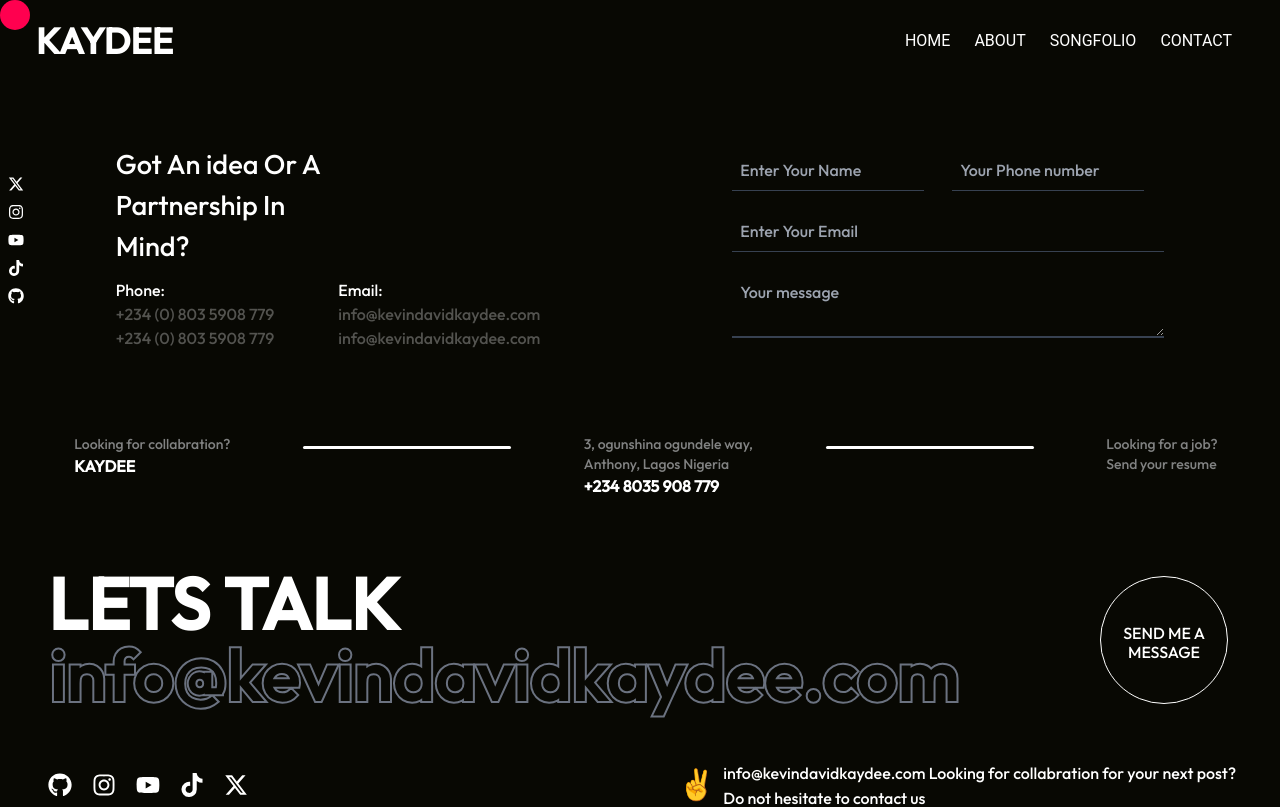
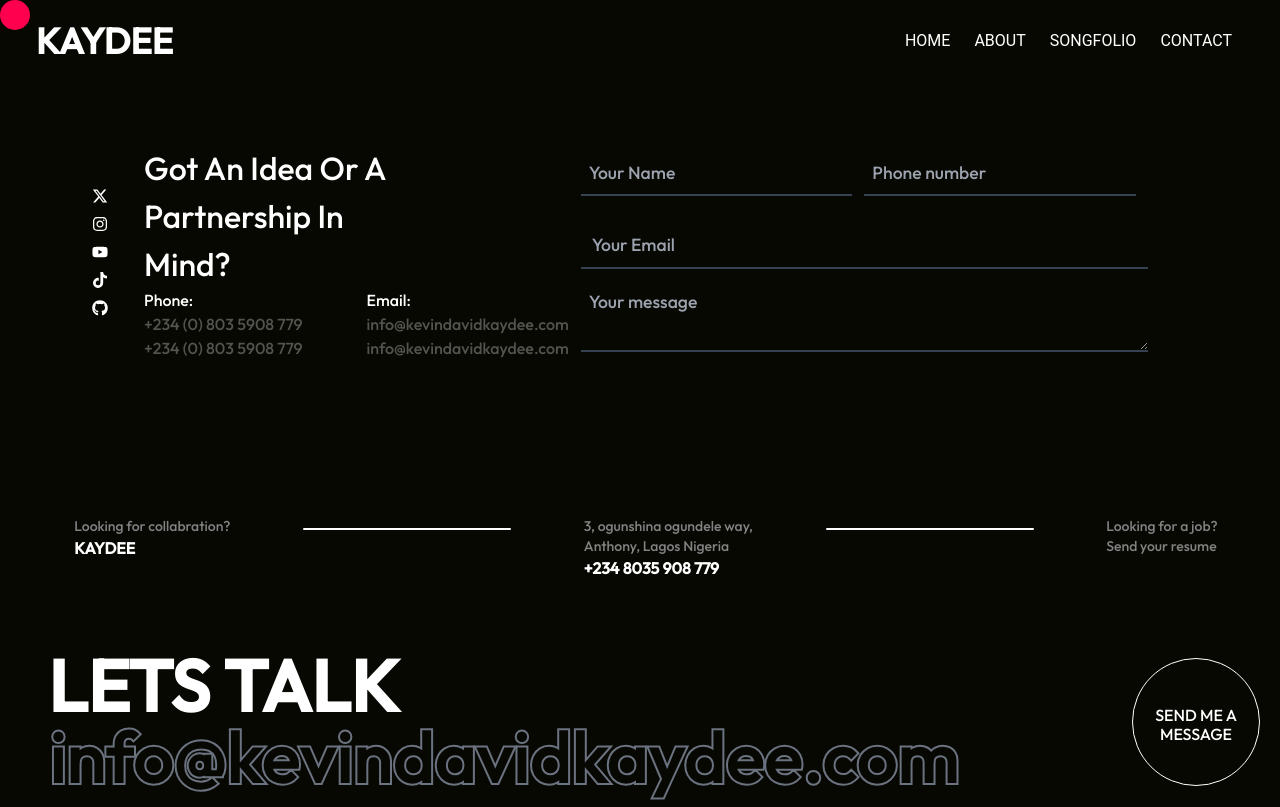
Before and after one commit to Simplevhick/Kevindavid, a Next.js app: page /contact in a window 1280 px wide. Shown: the top 807 px of the page. Built offline with nearby package versions, Linux system fonts and the light colour scheme.

Commit message:
changed the styling for the contact page and footer

```diff
--- a/app/contact/page.js
+++ b/app/contact/page.js
@@ -1,21 +1,67 @@
 import Link from "next/link";
 import { FaGithub } from "react-icons/fa";
-import { FaTiktok } from 'react-icons/fa';
+import { FaTiktok } from "react-icons/fa";
 import { FaInstagram } from "react-icons/fa6";
 import { FaXTwitter } from "react-icons/fa6";
-import { FaYoutube } from 'react-icons/fa';
-
+import { FaYoutube } from "react-icons/fa";
 
 const Contact = () => {
   return (
+    <div className="text-white relative">
+      <div className="m-[1rem] mt-[5rem] lg:flex lg:m-[9rem] md:flex md:m-[8rem]">
+        <div className="lg:flex-1 md:flex-1">
+          <div className="text-[2rem] w-[17rem] lg:text-[2rem] lg:w-[17rem] md:text-[1.8rem] md:w-[15rem]">
+            <p className="outfit">Got An Idea Or A Partnership In Mind?</p>
+          </div>
+          <div className=" gap-16 lg:flex lg:gap-16 md:gap-7">
             <div className="">
               <div className="">
-        <div className="relative text-white mt-[5rem] p-4 lg:m-10 lg:mt-[7rem] lg:flex lg:justify-center lg:gap-[12rem] md:p-[2rem] md:flex md:justify-center md:items-center md:gap-[4rem]">
-          <div className="">
-            <div className="text-[1.7rem] w-[12rem] lg:text-[1.7rem] lg:w-[13rem] md:text-[1.7rem] md:w-[13rem]">
-              <p className="outfit">Got An idea Or A Partnership In Mind?</p>
+                <p className="outfit">Phone:</p>
               </div>
-            <div className="text-white flex flex-col items-center gap-[1rem] absolute top-[10rem] left-[23rem] lg:flex lg:text-white lg:flex-col lg:items-center lg:gap-3 lg:absolute lg:top-16 lg:left-[-2rem] md:text-white md:flex md:flex-col md:items-center md:gap-3 md:absolute md:top-[4.5rem] md:left-[0.234rem]">
+              <div className="opacity-30 whitespace-nowrap">
+                <p className="outfit">+234 (0) 803 5908 779</p>
+                <p className="outfit">+234 (0) 803 5908 779</p>
+              </div>
+            </div>
+
+            <div>
+              <div>
+                <p className="outfit">Email:</p>
+              </div>
+              <div className="opacity-30">
+                <p className="outfit">info@kevindavidkaydee.com</p>
+                <p className="outfit">info@kevindavidkaydee.com</p>
+              </div>
+            </div>
+          </div>
+        </div>
+        <div>
+          <div className=" lg:flex md:flex">
+            <input
+              type="text"
+              placeholder="Your Name"
+              className="outfit w-full border-r-none border-l-none border-t-none border-r-none  border-b-2 border-b-gray-700 bg-transparent outline-none text-[1rem] ml-0 p-1 mt-2 lg:text-[1.1rem] lg:ml-3 lg:p-2 md:text-[1.1rem] md:ml-2"
+            />
+            <input
+              type="text"
+              placeholder="Phone number"
+              className="outfit w-full border-r-none border-l-none border-t-none border-r-none  border-b-2 border-b-gray-700 bg-transparent outline-none text-[1rem] ml-0 p-1 mt-2 lg:text-[1.1rem] lg:ml-3 lg:p-2 md:text-[1.1rem] md:ml-2"
+            />
+          </div>
+          <div className="mt-3">
+            <input
+              type="text"
+              placeholder=" Your Email"
+              className="outfit w-full border-r-none border-l-none border-t-none border-r-none  border-b-2 border-b-gray-700 bg-transparent outline-none text-[1rem] ml-0 p-1  lg:text-[1.1rem] lg:ml-3 lg:p-2 lg:mt-4 md:text-[1.1rem] md:ml-1 md:mt-4"
+            />
+            <textarea
+              id=""
+              placeholder="Your message"
+              className="outfit w-full border-r-none border-l-none border-t-none border-r-none  border-b-2 border-b-gray-700 bg-transparent outline-none text-[1rem] ml-0 p-1 mt-2 lg:text-[1.1rem] lg:ml-3 lg:p-2 lg:mt-3 md:text-[1.1rem] md:ml-1 md:mt-3 md:p-2"
+            />
+          </div>
+        </div>
+        <div className="absolute top-[20%] left-[90%]  gap-3 p-3 flex flex-col lg:top-8 lg:left-20 lg:gap-3 lg:p-3 lg:flex lg:flex-col md:top-8 md:left-10 md:gap-3 md:p-3 md:flex md:flex-col">
           <a href="https://x.com/kevindavidkdee">
             <FaXTwitter />
           </a>
@@ -24,14 +70,14 @@ const Contact = () => {
             target="_blank"
             rel="noopener noreferrer"
           >
-                <FaInstagram  />
+            <FaInstagram />
           </Link>
           <Link
             href="https://www.youtube.com/channel/UCugP9o0GFBvoSg3xj0VJXqw"
             target="_blank"
             rel="noopener noreferrer"
           >
-                <FaYoutube  />
+            <FaYoutube />
           </Link>
           <Link
             href="https://www.youtube.com/channel/UCugP9o0GFBvoSg3xj0VJXqw"
@@ -44,167 +90,6 @@ const Contact = () => {
             <FaGithub />
           </a>
         </div>
-            <div className="lg:flex lg:items-end lg:justify-end lg:gap-16 md:flex md:items-end md:justify-end md:gap-16">
-              <div className="">
-                <div className="mt-3 lg:mt-3">
-                  <p className="outfit">Phone:</p>
-                </div>
-                <div className="opacity-30 whitespace-nowrap">
-                  <p className="outfit">+234 (0) 803 5908 779</p>
-                  <p className="outfit">+234 (0) 803 5908 779</p>
-                </div>
-              </div>
-              <div>
-                <div>
-                  <div>
-                    <p className="outfit">Email:</p>
-                  </div>
-                  <div className="opacity-30">
-                    <p className="outfit">info@kevindavidkaydee.com</p>
-                    <p className="outfit">info@kevindavidkaydee.com</p>
-                  </div>
-                </div>
-              </div>
-            </div>
-          </div>
-
-          <div className="">
-            <div className="flex flex-col lg:flex md:flex">
-              <div className="">
-                <div className=" lg:flex lg:gap-7 md:flex md:gap-7">
-                  <div className="mt-5 lg:mt-0 md:mt-0">
-                    <input
-                      type="text"
-                      placeholder="Enter Your Name"
-                      className="outfit w-[22rem] border-r-none border-l-none border-t-none border-r-none border-b-[1.5px] border-b-gray-700 p-2 bg-transparent outline-none lg:outfit lg:border-r-none lg:border-l-none lg:border-t-none lg:border-r-none lg:border-b-[1.5px] lg:border-b-gray-700 lg:p-2 lg:bg-transparent lg:outline-none md:outfit md:border-r-none md:border-l-none md:border-t-none md:border-r-none md:border-b-[1.5px] md:border-b-gray-700 md:p-2 md:w-[12rem] md:bg-transparent md:outline-none"
-                    />
-                  </div>
-                  <div className="mt-5 lg:mt-0 md:mt-0">
-                    <input
-                      type="text"
-                      placeholder="Your Phone number"
-                      className="outfit w-[22rem] border-r-none border-l-none border-t-none border-r-none border-b-[1.5px] border-b-gray-700 p-2 bg-transparent outline-none lg:outfit lg:border-r-none lg:border-l-none lg:border-t-none lg:border-r-none lg:border-b-[1.5px] lg:border-b-gray-700 lg:p-2 lg:bg-transparent lg:outline-none md:outfit md:border-r-none md:border-l-none md:border-t-none md:border-r-none md:border-b-[1.5px] md:border-b-gray-700 md:p-2 md:w-[12rem] md:bg-transparent md:outline-none"
-                    />
-                  </div>
-                </div>
-                <div className="mt-5 lg:mt-0 md:mt-0">
-                  <div>
-                    <input
-                      type="text"
-                      placeholder="Enter Your Email"
-                      className="outfit w-[22rem] border-r-none border-l-none border-t-none border-r-none border-b-[1.5px] border-b-gray-700 p-2 bg-transparent outline-none lg:outfit lg:mt-5 lg:border-r-none lg:border-l-none lg:border-t-none lg:border-r-none lg:border-b-[1.5px] lg:border-b-gray-700 lg:p-2 lg:w-[27rem] lg:bg-transparent lg:outline-none md:outfit md:border-r-none md:border-l-none md:border-t-none md:border-r-none md:border-b-[1.5px] md:border-b-gray-700 md:p-2 md:w-[12rem] md:bg-transparent md:outline-none"
-                    />
-                  </div>
-                  <div>
-                    <textarea
-                      id=""
-                      className="outfit border-r-none border-l-none border-t-none border-r-none border-b-2 border-b-gray-700 p-2 bg-transparent w-[22rem] mt-5 outline-none lg:outfit lg:border-r-none lg:border-l-none lg:border-t-none lg:border-r-none lg:border-b-2 lg:border-b-gray-700 lg:p-2 lg:bg-transparent lg:w-[27rem] lg:mt-5 lg:outline-none md:outfit md:border-r-none md:border-l-none md:border-t-none md:border-r-none md:border-b-2 md:border-b-gray-700 md:p-2 md:bg-transparent md:w-[27rem] md:mt-5 md:outline-none"
-                      placeholder="Your message"
-                    />
-                  </div>
-                </div>
-              </div>
-            </div>
-          </div>
-        </div>
-
-        {/* <div
-          className="ml-auto mr-auto mt-[1rem] text-white max-w-[1240px] lg:mr-auto lg:ml-auto lg:mt-[-6rem] md:mr-auto md:ml-auto md:mt-[18rem]"
-          id="footer"
-        >
-          <div className="">
-            <div className="ml-3 lg:flex lg:justify-around lg:ml-3 md:flex md:justify-around md:ml-3">
-              <div className="p-3 lg:p-3 md:p-3">
-                <div>
-                  <p className="text-gray-200 outfit opacity-55 text-md lg:text-gray-200 lg:opacity-55 lg:text-sm md:text-gray-200 md:opacity-55 md:text-sm">
-                    Looking for collabration?
-                  </p>
-                </div>
-                <h3 className="text-[1rem] outfit font-bold">KAYDEE</h3>
-              </div>
-              <div className="hidden lg:w-[13rem] lg:block lg:h-[0.15rem] lg:bg-white lg:rounded lg:mt-[1.5rem] md:w-[9rem] md:block md:h-[0.15rem] md:bg-white md:rounded md:mt-[1.5rem]" />
-
-              <div className="p-3 lg:p-3 md:p-3">
-                <div className="">
-                  <p className="text-gray-200 outfit opacity-55 text-md lg:text-gray-200 lg:opacity-55 lg:text-sm md:text-gray-200 md:opacity-55 md:text-sm">
-                    3, ogunshina ogundele way,
-                  </p>
-                  <p className="text-gray-200 outfit opacity-55 text-md lg:text-gray-200 lg:opacity-55 lg:text-sm md:text-gray-200 md:opacity-55 md:text-sm">
-                    Anthony, Lagos Nigeria
-                  </p>
-                </div>
-                <h3 className="text-[1rem] font-bold outfit">
-                  +234 9023 2032 54
-                </h3>
-              </div>
-              <div className="hidden lg:w-[13rem] lg:block lg:h-[0.15rem] lg:bg-white lg:rounded lg:mt-[1.5rem] md:w-[9rem] md:block md:h-[0.15rem] md:bg-white md:rounded md:mt-[1.5rem]" />
-
-              <div className="p-3 lg:p-3 md:p-3">
-                <div>
-                  <p className="text-gray-200 outfit opacity-55 text-md lg:text-gray-200 lg:opacity-55 lg:text-sm md:text-gray-200 md:opacity-55 md:text-sm">
-                    Looking for a job?
-                  </p>
-                  <p className="text-gray-200 outfit opacity-55 text-md lg:text-gray-200 lg:opacity-55 lg:text-sm md:text-gray-200 md:opacity-55 md:text-sm">
-                    Send your resume
-                  </p>
-                </div>
-                <h3 className="text-[1rem] outfit font-bold">
-                  info@kevindavidkaydee.com
-                </h3>
-              </div>
-            </div>
-          </div>
-
-          <div className="max-w-[1240px] flex flex-col-reverse items-center justify-center mt-[12%] ml-[1em] lg:max-w-[1240px] lg:flex lg:flex-row lg:items-center lg:p-8 lg:mt-[4%] lg:ml-[1em] md:max-w-[1240px] md:flex md:flex-row md:items-center md:m-3 md:mt-[12%] md:ml-[0.5rem]">
-            <div className="p-2 lg:p-2 md:p-[0.5rem] lg:flex-1 md:flex-1">
-              <Link href="">
-                <h3 className="ml-12 text-[2.5rem] outfit font-semibold lg:ml-1 lg:text-7xl lg:font-semibold md:text-5xl md:ml-1 md:font-semibold">
-                  LETS TALK
-                </h3>
-              </Link>
-              <h3 className="text-[2rem] text-gray-700 outfit p-[0.5px] font-bold text-cs lg:text-7xl lg:text-gray-700 lg:ml-1 lg:font-bold lg:text-cs md:text-5xl md:ml-1 md:text-gray-700 md:font-bold md:text-cs">
-                KAYDEE@HUB.COM
-              </h3>
-            </div>
-
-            <Link href="" mailto="">
-              <div className="w-[10rem] flex justify-center items-center h-[10rem] bg-black-500 rounded-[50%] border border-white lg:w-[9rem] lg:flex lg:justify-center lg:items-center lg:h-[9rem] lg:bg-black-500 lg:rounded-[50%] lg:border lg:border-white md:w-[11rem] md:flex md:justify-center md:items-center md:h-[11rem] md:bg-black-500 md:rounded-[50%] md:border md:border-white">
-                <p className="text-sm w-20 outfit lg:text-sm lg:w-20 md:text-md md:w-20 font-normal">
-                  SEND ME A MESSAGE
-                </p>
-              </div>
-            </Link>
-          </div>
-
-          <div className="m-4 justify-around items-center lg:flex lg:m-4 lg:justify-around lg:items-center md:flex md:m-4 md:justify-around md:items-center">
-            <div className="flex justify-evenly lg:flex lg:gap-5 md:flex md:gap-5">
-              <Link href="https://github.com">
-                <FaGithub className="text-2xl" />
-              </Link>
-              <Link href="https://instagram.com">
-                <FaInstagram className="text-2xl" />
-              </Link>
-              <Link href="https://twitter.com">
-                <FaXTwitter className="text-2xl" />
-              </Link>
-            </div>
-
-            <div className="">
-              <div className="flex items-center">
-                <p className="text-3xl">✌️</p>
-                <div className="p-2">
-                  <span className="outfit">
-                    info@liquid.com Looking for collabration for your next post?
-                  </span>
-                  <p className="outfit">Do not hesitate to contact us</p>
-                </div>
-              </div>
-              <div className="">
-
-              </div>
-            </div>
-          </div>
-        </div> */}
       </div>
     </div>
   );
@@ -212,28 +97,103 @@ const Contact = () => {
 
 export default Contact;
 
-{
-  /* <div className="mt-5 lg:mt-5 md:mt-5">
-              <input
-                type="email"
-                placeholder="Enter Your Email"
-                className="outfit w-[22rem] border-r-none border-l-none border-t-none border-r-none border-b-[1.5px] border-b-gray-700 p-2 bg-transparent outline-none lg:outfit lg:border-r-none  lg:border-l-none lg:border-t-none lg:border-r-none lg:border-b-2 lg:border-b-gray-700 lg:p-2 lg:bg-transparent lg:outline-none md:outfit md:border-r-none md:border-l-none md:border-t-none md:border-r-none md:border-b-2 md:border-b-gray-700 md:p-2 md:bg-transparent md:outline-none"
-              />
-            </div> */
-}
-{
-  /* <div>
-              <textarea
-                id=""
-                className="outfit border-r-none border-l-none border-t-none border-r-none border-b-2 border-b-gray-700 p-2 bg-transparent w-[22rem] mt-5 outline-none lg:outfit lg:border-r-none lg:border-l-none lg:border-t-none lg:border-r-none lg:border-b-2 lg:border-b-gray-700 lg:p-2 lg:bg-transparent lg:w-[27rem] lg:mt-5 lg:outline-none md:outfit md:border-r-none md:border-l-none md:border-t-none md:border-r-none md:border-b-2 md:border-b-gray-700 md:p-2 md:bg-transparent md:w-[27rem] md:mt-5 md:outline-none"
-                placeholder="Your message"
-              />
-            </div> */
-}
-{
-  /* <div className=" mt-5 lg:flex lg:justify-end lg:mt-5 md:flex md:justify-end md:mt-5">
-              <button className="bg-gradient-to-t  from-red-500 to-purple-700 text-sm  py-1 px-8 outfit rounded-[2rem]">
-                Submit
-              </button>
-            </div> */
-}
+// <div className="relative text-white mt-[5rem] p-4 lg:m-10 lg:mt-[7rem] lg:flex lg:justify-center lg:flex-wrap lg:gap-[12rem] md:p-[2rem] md:flex md:flex-wrap md:justify-center md:items-center md:gap-[4rem] ">
+//           <div className="">
+//             <div className="text-[1.7rem] w-[12rem] lg:text-[1.7rem] lg:w-[13rem] md:text-[1.7rem] md:w-[13rem]">
+//               <p className="outfit">Got An idea Or A Partnership In Mind?</p>
+//             </div>
+//             <div className="">
+//               <div className="text-white flex flex-col items-center gap-[1rem] absolute top-[10rem] lg:flex lg:text-white lg:flex-col lg:flex-wrap lg:items-center lg:gap-3 lg:absolute lg:top-[4rem] lg:left-[-2rem] md:text-white md:flex md:flex-col md:items-center md:gap-3 md:absolute md:top-[4.5rem] md:left-[0.234rem]">
+//                 {/* <div className="text-white flex flex-col items-center gap-[1rem] absolute top-[10rem] left-[22rem] lg:flex lg:text-white lg:flex-col lg:flex-wrap lg:items-center lg:gap-3 lg:absolute lg:top-[4rem] lg:left-[-2rem] md:text-white md:flex md:flex-col md:items-center md:gap-3 md:absolute md:top-[4.5rem] md:left-[0.234rem]"> */}
+//                 <a href="https://x.com/kevindavidkdee">
+//                   <FaXTwitter />
+//                 </a>
+//                 <Link
+//                   href="https://instagram.com/kevindavidkaydee/"
+//                   target="_blank"
+//                   rel="noopener noreferrer"
+//                 >
+//                   <FaInstagram />
+//                 </Link>
+//                 <Link
+//                   href="https://www.youtube.com/channel/UCugP9o0GFBvoSg3xj0VJXqw"
+//                   target="_blank"
+//                   rel="noopener noreferrer"
+//                 >
+//                   <FaYoutube />
+//                 </Link>
+//                 <Link
+//                   href="https://www.youtube.com/channel/UCugP9o0GFBvoSg3xj0VJXqw"
+//                   target="_blank"
+//                   rel="noopener noreferrer"
+//                 >
+//                   <FaTiktok />
+//                 </Link>
+//                 <a href="https://github.com/Simplevhick/Kevindavid">
+//                   <FaGithub />
+//                 </a>
+//               </div>
+//               <div className="lg:flex lg:items-end lg:justify-end lg:gap-16 md:flex md:items-end md:justify-end md:gap-16">
+//                 <div className="">
+//                   <div className="mt-3 lg:mt-3">
+//                     <p className="outfit">Phone:</p>
+//                   </div>
+//                   <div className="opacity-30 whitespace-nowrap">
+//                     <p className="outfit">+234 (0) 803 5908 779</p>
+//                     <p className="outfit">+234 (0) 803 5908 779</p>
+//                   </div>
+//                 </div>
+//                 <div>
+//                   <div>
+//                     <div>
+//                       <p className="outfit">Email:</p>
+//                     </div>
+//                     <div className="opacity-30">
+//                       <p className="outfit">info@kevindavidkaydee.com</p>
+//                       <p className="outfit">info@kevindavidkaydee.com</p>
+//                     </div>
+//                   </div>
+//                 </div>
+//               </div>
+//             </div>
+//           </div>
+
+//           <div className="">
+//             <div className="flex flex-col lg:flex md:flex">
+//               <div className="">
+//                 <div className=" lg:flex lg:gap-7 md:flex md:gap-7">
+//                   <div className="mt-5 lg:mt-0 md:mt-0">
+//                     <input
+//                       type="text"
+//                       placeholder="Enter Your Name"
+//                       className="outfit w-[22rem] border-r-none border-l-none border-t-none border-r-none border-b-[1.5px] border-b-gray-700 p-2 bg-transparent outline-none lg:outfit lg:border-r-none lg:border-l-none lg:border-t-none lg:border-r-none lg:border-b-[1.5px] lg:border-b-gray-700 lg:p-2 lg:bg-transparent lg:outline-none md:outfit md:border-r-none md:border-l-none md:border-t-none md:border-r-none md:border-b-[1.5px] md:border-b-gray-700 md:p-2 md:w-[12rem] md:bg-transparent md:outline-none"
+//                     />
+//                   </div>
+//                   <div className="mt-5 lg:mt-0 md:mt-0">
+//                     <input
+//                       type="text"
+//                       placeholder="Your Phone number"
+//                       className="outfit w-[22rem] border-r-none border-l-none border-t-none border-r-none border-b-[1.5px] border-b-gray-700 p-2 bg-transparent outline-none lg:outfit lg:border-r-none lg:border-l-none lg:border-t-none lg:border-r-none lg:border-b-[1.5px] lg:border-b-gray-700 lg:p-2 lg:bg-transparent lg:outline-none md:outfit md:border-r-none md:border-l-none md:border-t-none md:border-r-none md:border-b-[1.5px] md:border-b-gray-700 md:p-2 md:w-[12rem] md:bg-transparent md:outline-none"
+//                     />
+//                   </div>
+//                 </div>
+//                 <div className="mt-5 lg:mt-0 md:mt-0">
+//                   <div>
+//                     <input
+//                       type="text"
+//                       placeholder="Enter Your Email"
+//                       className="outfit w-[22rem] border-r-none border-l-none border-t-none border-r-none border-b-[1.5px] border-b-gray-700 p-2 bg-transparent outline-none lg:outfit lg:mt-5 lg:border-r-none lg:border-l-none lg:border-t-none lg:border-r-none lg:border-b-[1.5px] lg:border-b-gray-700 lg:p-2 lg:w-[27rem] lg:bg-transparent lg:outline-none md:outfit md:border-r-none md:border-l-none md:border-t-none md:border-r-none md:border-b-[1.5px] md:border-b-gray-700 md:p-2 md:w-[12rem] md:bg-transparent md:outline-none"
+//                     />
+//                   </div>
+//                   <div>
+//                     <textarea
+//                       id=""
+//                       className="outfit border-r-none border-l-none border-t-none border-r-none border-b-2 border-b-gray-700 p-2 bg-transparent w-[22rem] mt-5 outline-none lg:outfit lg:border-r-none lg:border-l-none lg:border-t-none lg:border-r-none lg:border-b-2 lg:border-b-gray-700 lg:p-2 lg:bg-transparent lg:w-[27rem] lg:mt-5 lg:outline-none md:outfit md:border-r-none md:border-l-none md:border-t-none md:border-r-none md:border-b-2 md:border-b-gray-700 md:p-2 md:bg-transparent md:w-[27rem] md:mt-5 md:outline-none"
+//                       placeholder="Your message"
+//                     />
+//                   </div>
+//                 </div>
+//               </div>
+//             </div>
+//           </div>
+//         </div>
--- a/components/Footer.jsx
+++ b/components/Footer.jsx
@@ -11,7 +11,7 @@ const Footer = () => {
   const currentYear = new Date().getFullYear();
 
   return (
-    <div className="mb-7 lg:mb-10 md:mb-9 xl:mb-12 2xl:mb-14">
+    <div className="mb-7 lg:mb-10 md:mb-9">
       <div
         className="ml-auto mr-auto text-white max-w-[1240px] lg:mr-auto lg:ml-auto md:mr-auto md:ml-auto"
         id="footer"
@@ -57,7 +57,8 @@ const Footer = () => {
           </div>
         </div>
 
-        <div className="max-w-[1240px] flex flex-col-reverse mt-[12%] ml-[1em] lg:max-w-[1240px] lg:flex lg:flex-row lg:items-center lg:m-8 lg:mt-[4%] lg:ml-[1em] md:max-w-[1240px] md:flex md:flex-row md:items-center md:m-3 md:mt-[8%] md:ml-[0.5rem]">
+        <div className="max-w-[1240px] flex flex-col-reverse mt-[12%] ml-[1em] lg:max-w-[1240px] lg:flex lg:flex-row lg:items-center lg:m-auto lg:flex-wrap lg:mt-[4%] lg:ml-[1em] md:flex md:flex-row md:items-center md:m-3 md:mt-[8%] md:ml-[0.5rem]">
+        {/* <div className="max-w-[1240px] flex flex-col-reverse mt-[12%] ml-[1em] lg:max-w-[1240px] lg:flex lg:flex-row lg:items-center lg:m-8 lg:mt-[4%] lg:ml-[1em] md:max-w-[1240px] md:flex md:flex-row md:items-center md:m-3 md:mt-[8%] md:ml-[0.5rem]"> */}
           <div className="p-2 lg:p-2 md:p-[0.5rem] lg:flex-1 md:flex-1">
             <Link href="mailto:info@kevindavidkaydee.com">
               <h3 className="ml-2s text-[2.5rem] outfit font-semibold lg:ml-1 lg:text-7xl lg:font-semibold md:text-5xl md:ml-1 md:font-semibold">
@@ -81,7 +82,7 @@ const Footer = () => {
           </Link>
         </div>
 
-        <div className="m-4 justify-around items-center lg:flex lg:m-4 lg:justify-between lg:items-center md:flex md:m-4 md:justify-between md:items-center">
+        <div className="m-4 justify-around items-center lg:flex lg:m-4 lg:flex-wrap lg:justify-between lg:items-center md:flex md:flex-wrap md:m-4 md:justify-between md:items-center">
           <div className="flex justify-start ml-3 gap-3 lg:flex lg:gap-5 md:flex md:gap-5">
             <Link href="https://github.com/Simplevhick/Kevindavid" target="_blank" rel="noopener noreferrer">
               <FaGithub className="text-2xl" />
@@ -101,7 +102,7 @@ const Footer = () => {
           </div>
 
           <div className="">
-            <div className="flex items-center">
+            <div className="flex items-center flex-row lg:flex lg:items-center lg:flex-row lg:flex-wrap md:flex md:items-center md:flex-row md:flex-wrap">
               <p className="text-3xl">✌️</p>
               <div className="p-2">
                 <span className="outfit">
```
Lines whose indentation alone changed are shown as unchanged.
